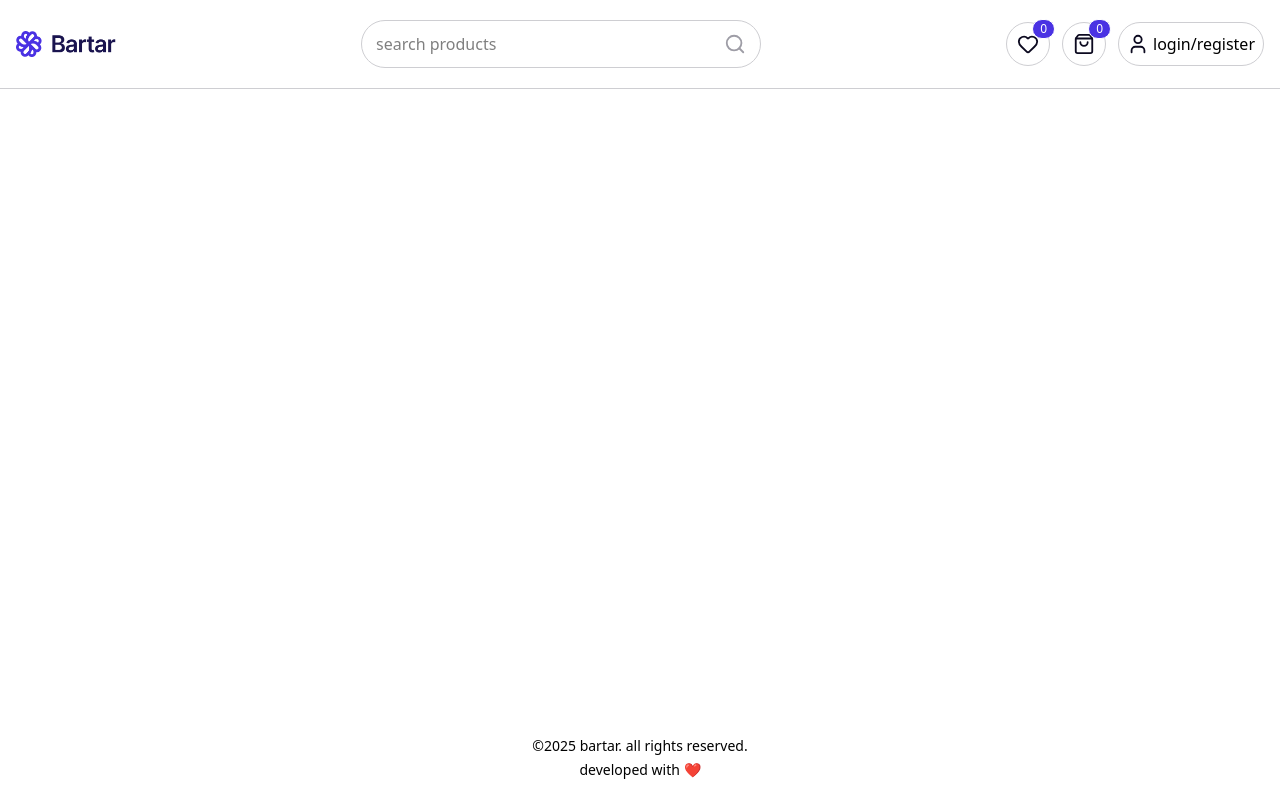
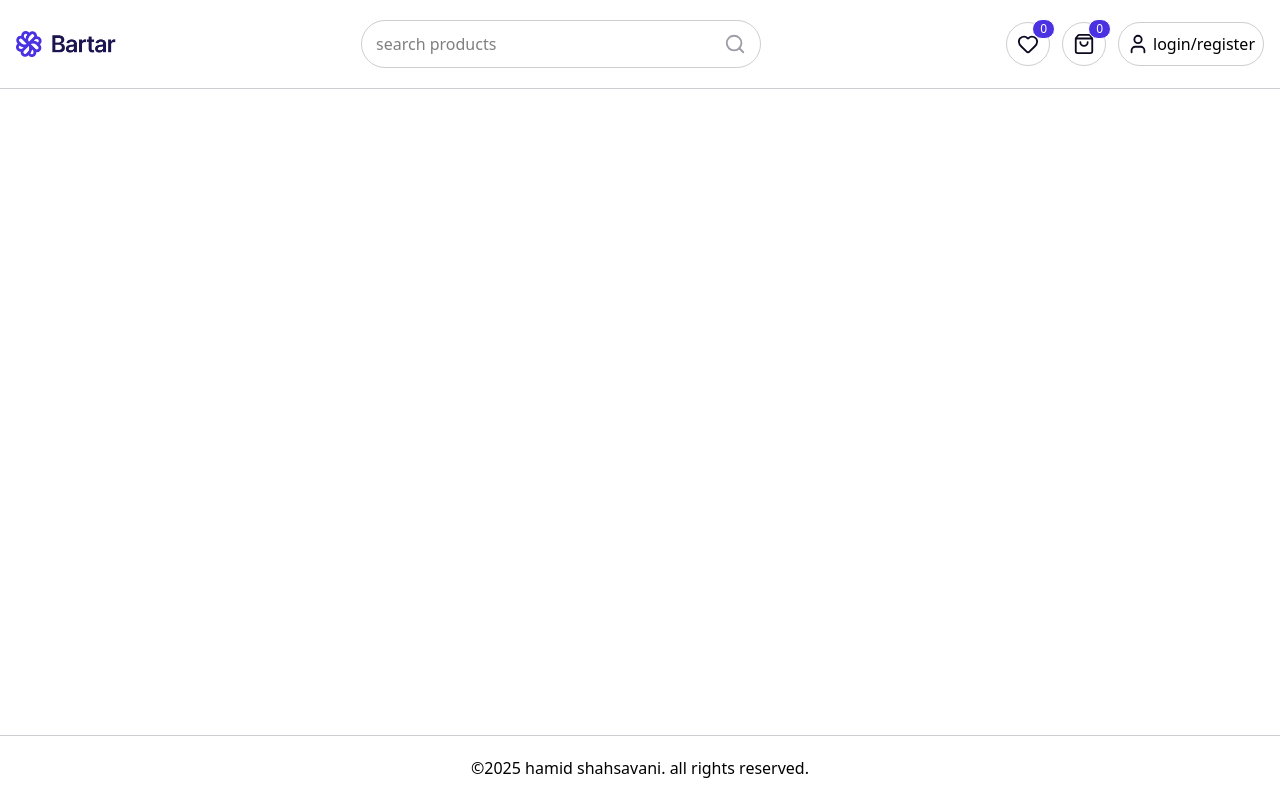
Before and after one commit to chaos-seeker/bartar, a Next.js app: page / in a window 1280 px wide. Built offline with nearby package versions, Linux system fonts and the light colour scheme.

Commit message:
chore: new changes

```diff
--- a/containers/layout/footer.tsx
+++ b/containers/layout/footer.tsx
@@ -1,15 +1,10 @@
-'use client';
+import Image from 'next/image';
 
 export const Footer = () => {
   return (
-    <footer>
-      <div className="container">
-        <footer className="text-muted-foreground pt-7 pb-5 text-center text-sm">
-          <div className="space-y-1">
-            <p>©2025 bartar. all rights reserved.</p>
-            <p>developed with ❤️</p>
-          </div>
-        </footer>
+    <footer className='flex flex-col items-center'>
+      <div className="container border-t py-5 text-center">
+        <p>©2025 hamid shahsavani. all rights reserved.</p>
       </div>
     </footer>
   );
--- a/containers/layout/header.tsx
+++ b/containers/layout/header.tsx
@@ -10,14 +10,7 @@ export function Header() {
     <header>
       <div className="container flex flex-col gap-4 border-b py-5 lg:flex-row">
         <div className="flex w-full items-center justify-between">
-          <Link href="/">
-            <Image
-              src="/images/layout/logo.png"
-              alt="logo"
-              width={100}
-              height={100}
-            />
-          </Link>
+          <Logo />
           <div className="hidden lg:block">
             <Search />
           </div>
@@ -34,6 +27,19 @@ export function Header() {
     </header>
   );
 }
+
+const Logo = () => {
+  return (
+    <Link href="/">
+      <Image
+        src="/images/layout/header-logo.png"
+        alt="logo"
+        width={100}
+        height={100}
+      />
+    </Link>
+  );
+};
 
 const Cart = () => {
   const [cartCount, setCartCount] = useState(0);
@@ -69,16 +75,21 @@ const Favorite = () => {
 
 const Profile = () => {
   return (
-    <Link href="/auth.login" className="flex hover:border-primary flex gap-1 group relative flex size-11 lg:w-auto lg:h-11 items-center justify-center rounded-full border p-2 transition-all">
+    <Link
+      href="/auth.login"
+      className="hover:border-primary group relative flex size-11 items-center justify-center gap-1 rounded-full border p-2 transition-all lg:h-11 lg:w-auto"
+    >
       <UserIcon className="text-greyscale-900 group-hover:text-primary size-5.5" />
-      <p className="font-medium hidden lg:block group-hover:text-primary">login/register</p>
+      <p className="group-hover:text-primary hidden font-medium lg:block">
+        login/register
+      </p>
     </Link>
   );
 };
 
 const Search = () => {
   return (
-    <div className="focus-within:border-primary lg:w-[400px] flex h-12 items-center justify-center rounded-full border px-3 px-3.5 transition-all">
+    <div className="focus-within:border-primary flex h-12 items-center justify-center rounded-full border px-3 px-3.5 transition-all lg:w-[400px]">
       <input
         type="text"
         placeholder="search products"
```
Also changed, not shown: public/images/layout/header-logo.png (renamed from public/images/layout/logo.png).
